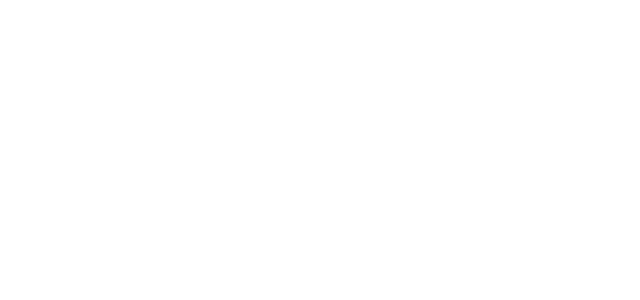
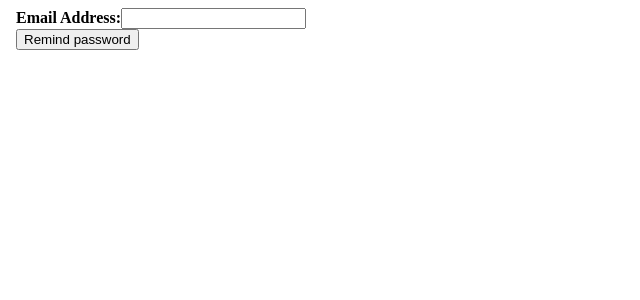
Before and after one commit to KatarzynaMolenda/BabySitterLocally, an Angular app: page /forgot-password in a window 1280 px wide. Before the commit this address led to /. Shown: the top 300 px of the page, without its empty margins (0-640 px from the left). Built offline with nearby package versions, Linux system fonts and the light colour scheme.

Commit message:
added forgot-password.component

```diff
--- /dev/null
+++ b/src/app/forgot-password/forgot-password.component.html
@@ -0,0 +1,23 @@
+<!DOCTYPE html>
+<html lang="en">
+<head>
+  <meta charset="UTF-8">
+  <title>Register</title>
+</head>
+<body>
+<form (ngSubmit)="onFormSubmit()">
+
+  <div class="container">
+    <div>
+      <label class="loginLabel"  for="email"><b>Email Address:</b></label>
+      <input type="email" name="email" required id="email">
+    </div>
+    <div>
+      <button type="submit">Remind password</button>
+    </div>
+  </div>
+
+
+</form>
+</body>
+</html>
--- /dev/null
+++ b/src/app/forgot-password/forgot-password.component.ts
@@ -0,0 +1,19 @@
+import {Component} from '@angular/core';
+import {HttpClient} from '@angular/common/http';
+import {ActivatedRoute, Router} from '@angular/router';
+
+@Component({
+  selector: 'app-register',
+  templateUrl: './forgot-password.component.html'
+})
+export class ForgotPasswordComponent {
+
+  constructor(public httpClient: HttpClient, private activeRoute: ActivatedRoute, private router: Router) {
+  }
+
+  onFormSubmit(): void {
+    console.log('Submitted Forgot Password Form');
+    this.router.navigateByUrl('/');
+  }
+
+}
```
Also changed, not shown: src/app/app.module.ts (+7 -1 lines).
